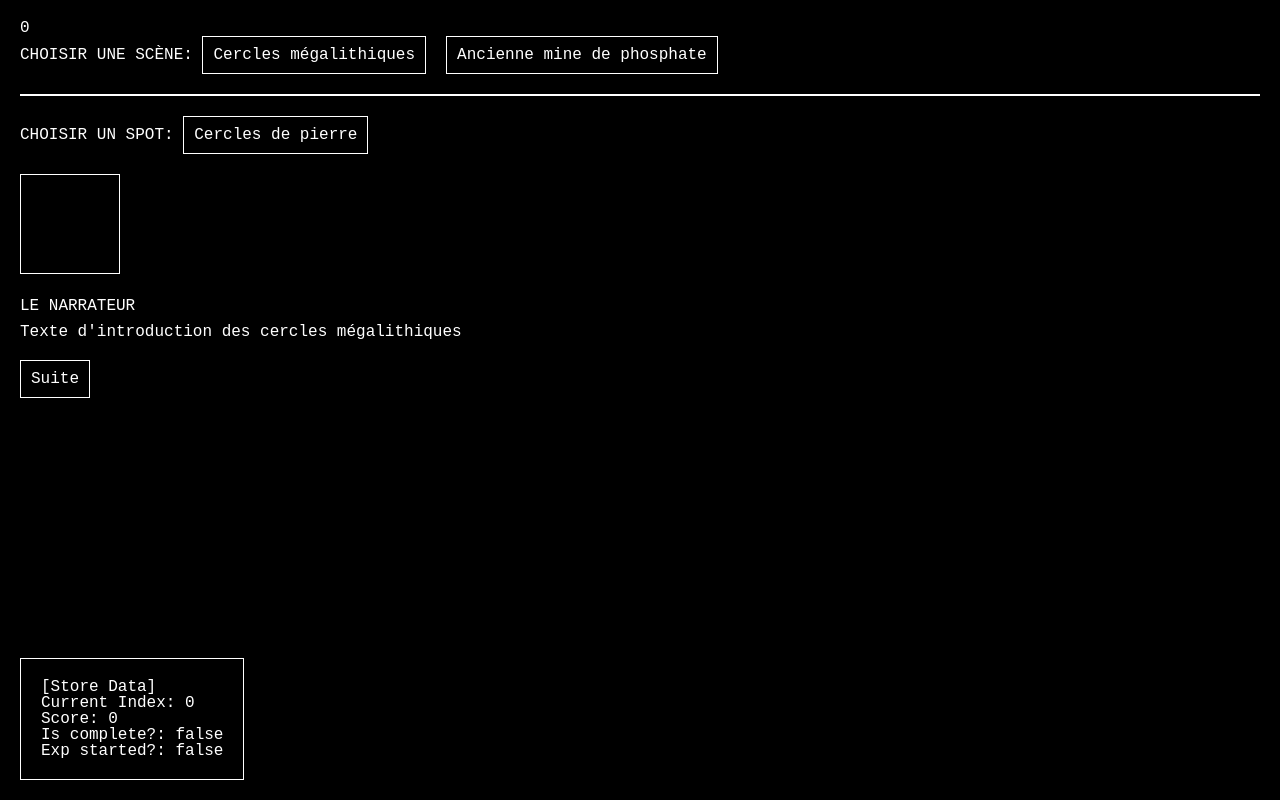
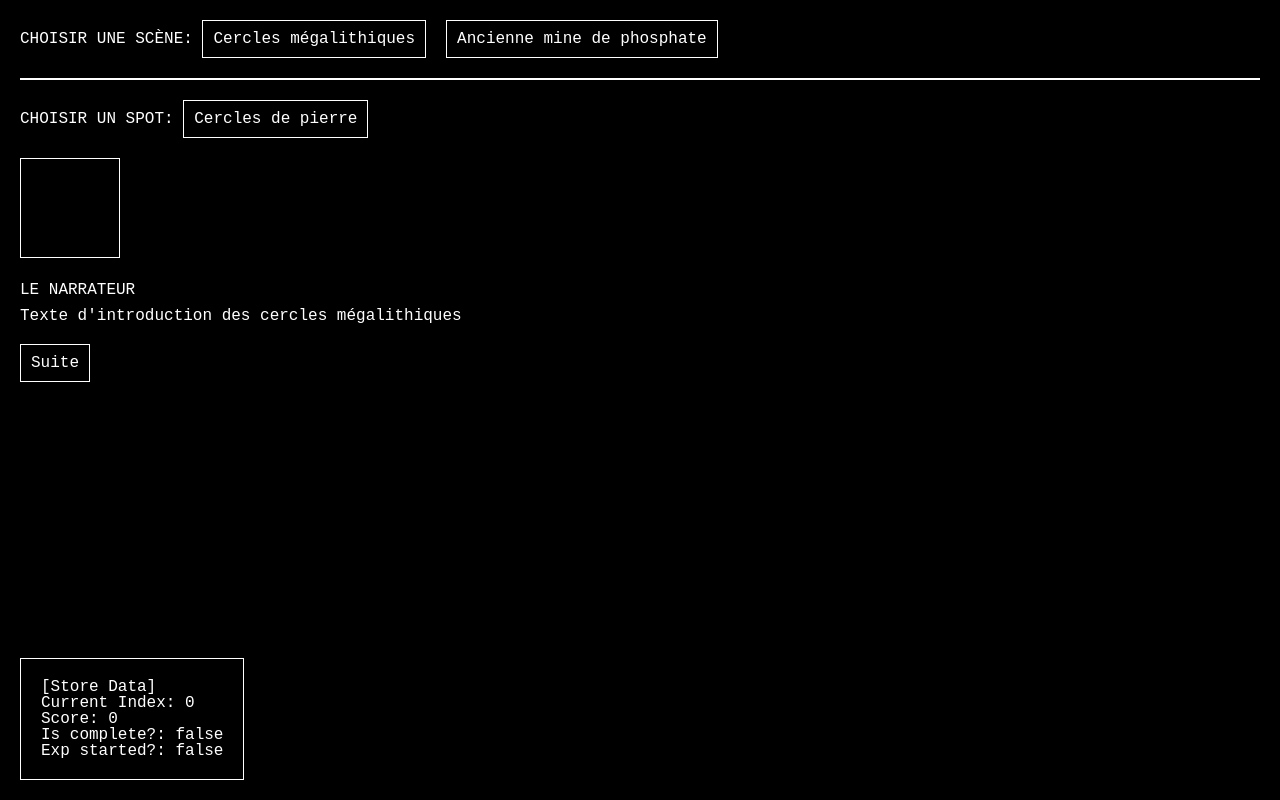
Before and after one commit to AnanUua/POC-narrative-ui, a React (Vite) app: page / in a window 1280 px wide. Built offline with nearby package versions, Linux system fonts and the light colour scheme.

Commit message:
test: add debug log

```diff
--- a/src/components/ExperienceCanvas/ExperienceCanvas.jsx
+++ b/src/components/ExperienceCanvas/ExperienceCanvas.jsx
@@ -37,8 +37,8 @@ export default function ExperienceCanvas() {
   }
 
   useEffect(() => {
-    console.log(sceneIndex)
-  }, [sceneIndex, spot])
+    console.log(spot)
+  }, [spot])
 
   // Change the current spot and reset UI state
   const goToSpot = (spotIndex) => {
@@ -63,7 +63,6 @@ export default function ExperienceCanvas() {
 
   return (
     <section className="ExperienceCanvas">
-      {sceneIndex}
       <div className="buttons">
         <h2>CHOISIR UNE SCÈNE:&nbsp;</h2>
         <button onClick={() => changeScene(0)}>Cercles mégalithiques</button>
```
